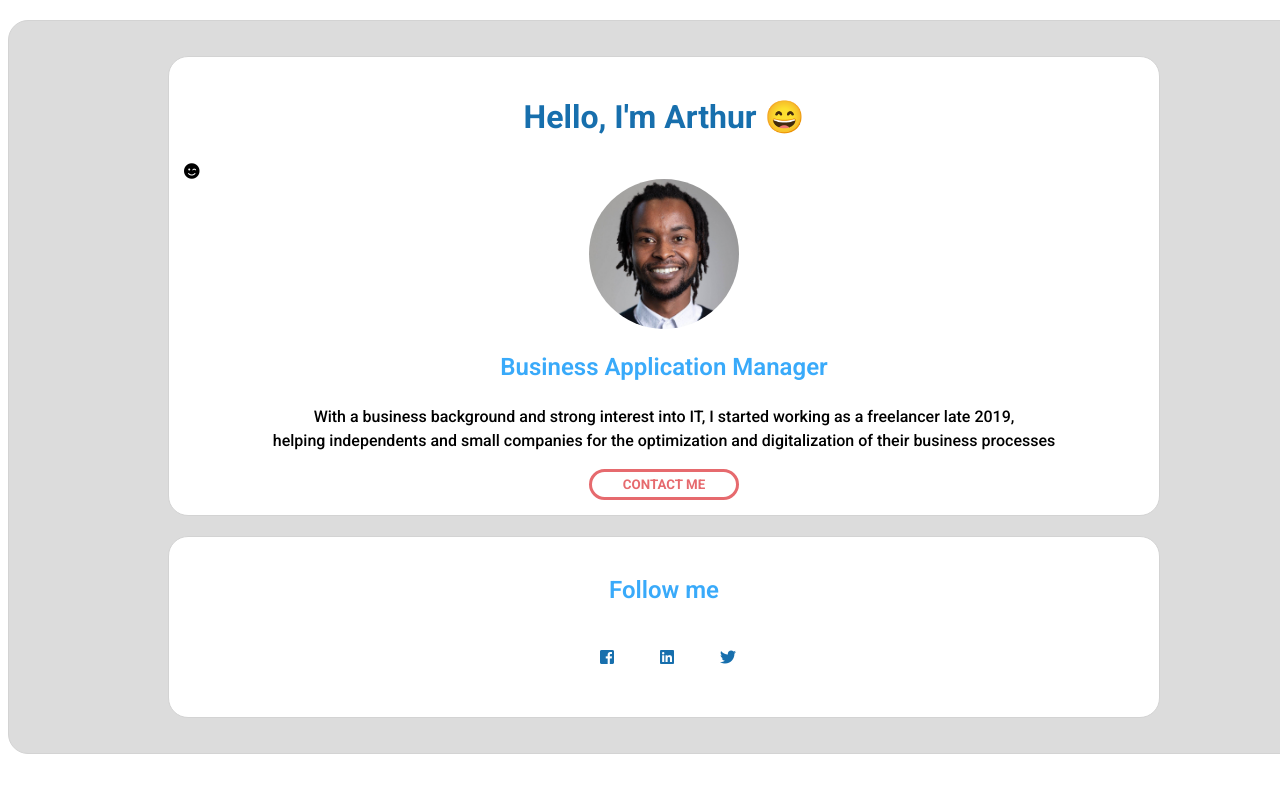
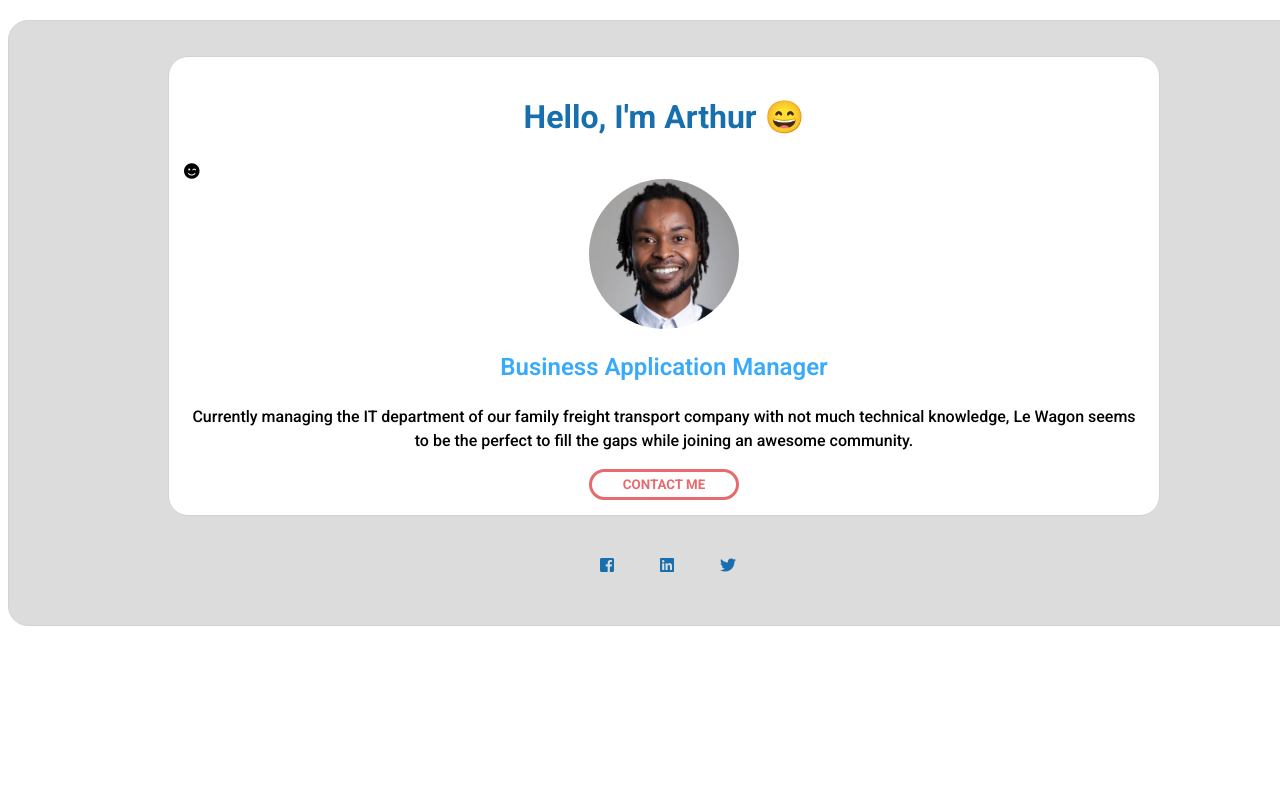
Before and after one commit to aumugisha/profile, a plain HTML site: page index.html in a window 1280 px wide. Shown: the top 792 px of the page. Drawn offline with Linux system fonts and the light colour scheme.

Commit message:
new changes

```diff
--- a/index.html
+++ b/index.html
@@ -10,19 +10,16 @@
     <link href="https://fonts.googleapis.com/css2?family=Roboto:wght@300;500;600;700&display=swap" rel="stylesheet">
 </head>
 
-<div class="container">
-    <div class="card">
-       <h1 class="text-center">Hello, I'm Arthur &#128516 </h1><i class="fas fa-smile-wink"></i>
-       <img src="images/id.jpg" alt="Profile picture of Arthur Umugisha" width="150px" class="img-center">
-       <h2 class="text-center">Business Application Manager</h2>
-       <p class="text-center"> With a business background and strong interest into IT, I started working as a freelancer late 2019, <br>
-            helping independents and small companies for the optimization and digitalization of their business processes
+<body>
+    <div class="container">
+        <div class="card"><h1 class="text-center">Hello, I'm Arthur &#128516 </h1><i class="fas fa-smile-wink"></i>
+            <img src="images/id.jpg" alt="Profile picture of Arthur Umugisha" width="150px" class="img-center">
+            <h2 class="text-center">Business Application Manager</h2>
+            <p class="text-center"> Currently managing the IT department of our family freight transport company with not much technical knowledge, Le Wagon seems to be the perfect to fill the gaps while joining an awesome community.
+            </p>
+            <button class="button-validate" ><a href="#" > CONTACT ME</a></button>
+        </div>
 
-       </p>
-       <button class="button-validate" ><a href="#" > CONTACT ME</a></button>
-    </div>
-    <div class="card">
-        <h2 class="text-center">Follow me</h2>
         <div class="social-card" width=150px >
             <ul class="list-inline">
             <li>
@@ -43,6 +40,11 @@
             </ul>
         </div>
 
+
+    </div>
+
+</body>
+
     </div>
 </div>
 </html>
```
